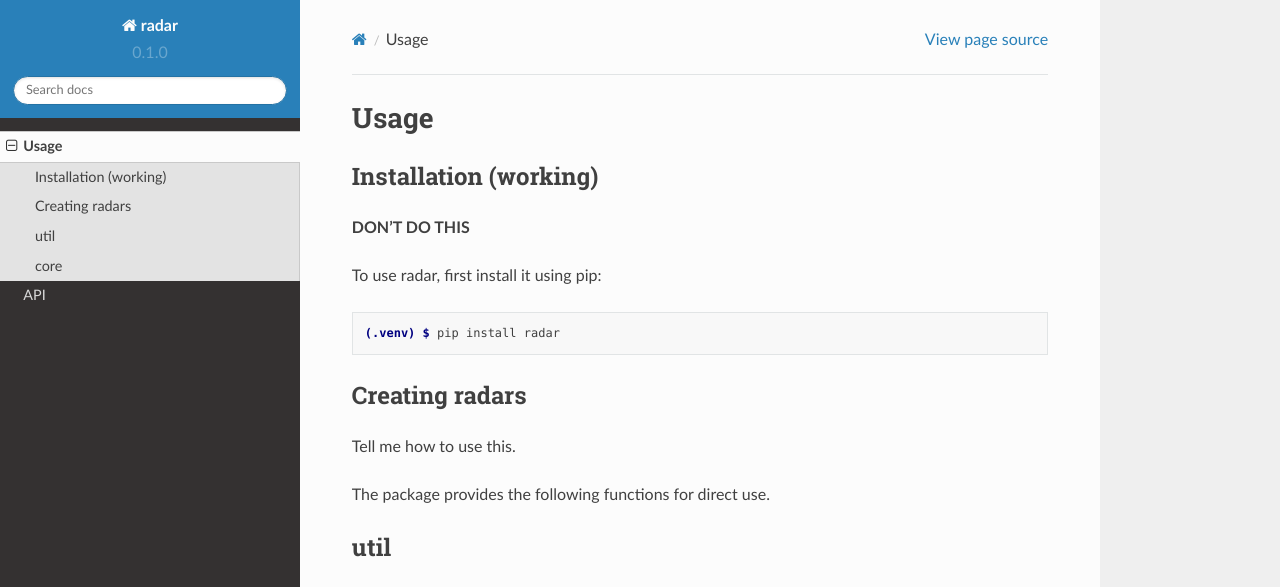
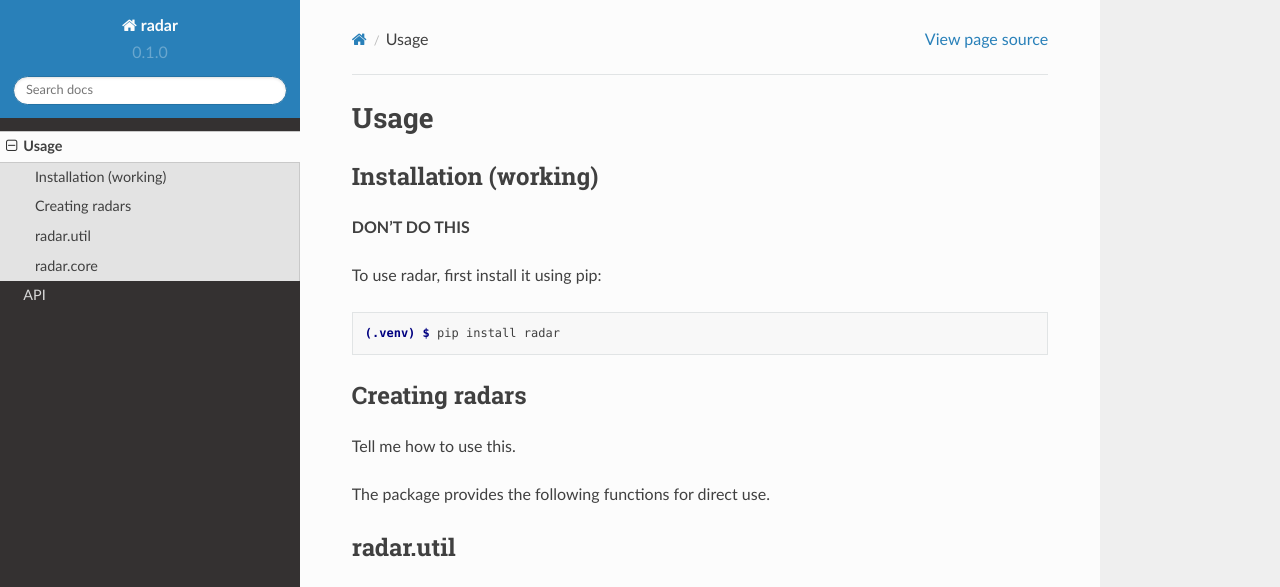
Before and after one commit to nrb5089/radar, a Sphinx documentation site: the page built from docs/source/usage.rst, in a window 1280 px wide and 1056 px high. Shown: the top 587 px of the window. Built offline with Sphinx 7.4.7 and the Read the Docs theme 2.0.0, drawn with Linux system fonts in a browser that asks for light colours; grey boxes are pictures that could not be loaded.

Commit message:
Changed conf.py to radar.util and radar.core

```diff
--- a/docs/source/usage.rst
+++ b/docs/source/usage.rst
@@ -24,16 +24,16 @@ Tell me how to use this.
 The package provides the following functions for direct use.
 
 
-util
+radar.util
 -------
-.. automodule:: util
+.. automodule:: radar.util
     :members:
     :undoc-members:
     :exclude-members: __dict__, __weakref__, __module__
 
-core
+radar.core
 -------
-.. automodule:: core
+.. automodule:: radar.core
     :members:
     :undoc-members:
     :exclude-members: __dict__, __weakref__, __module__
```
